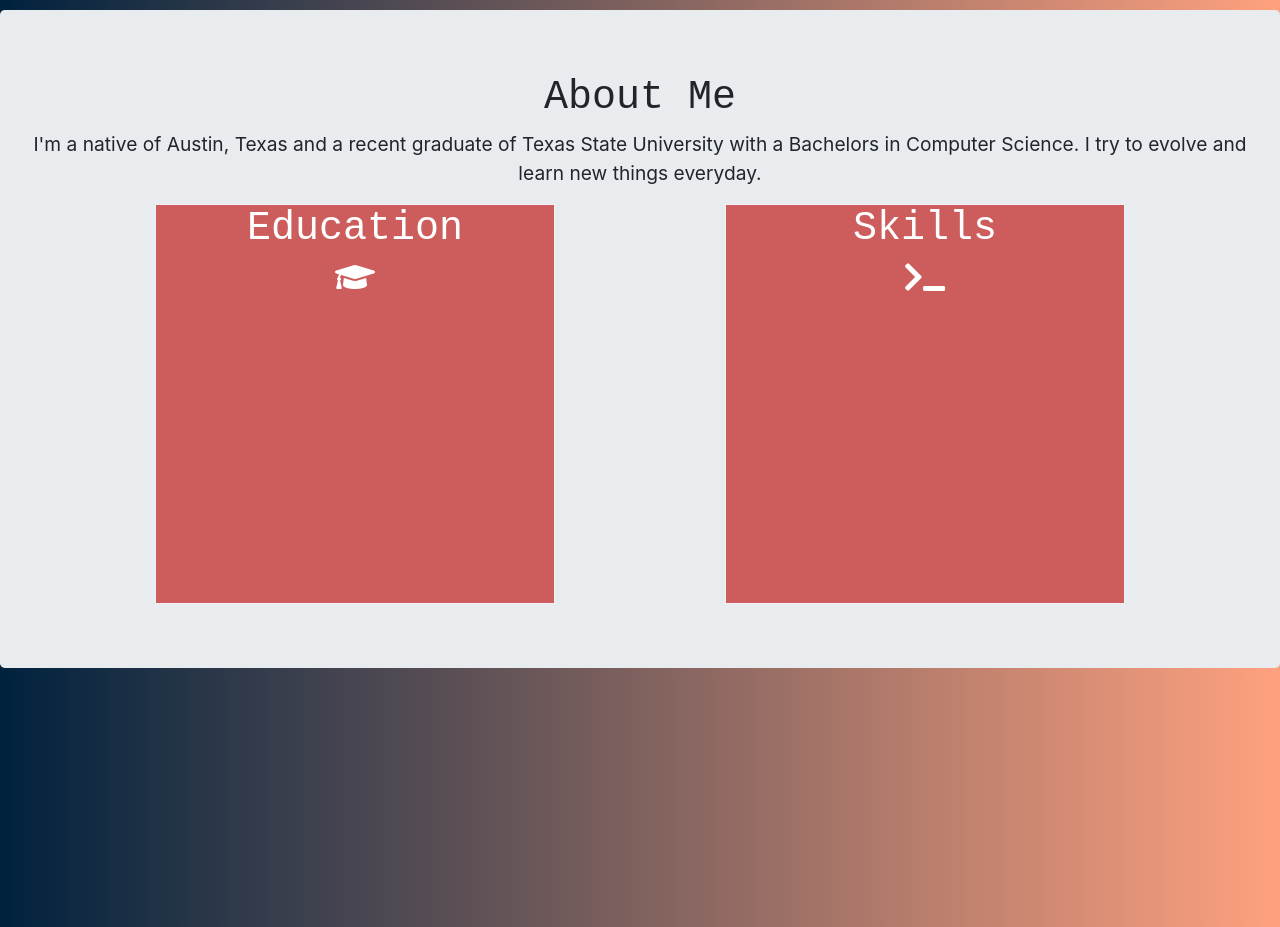
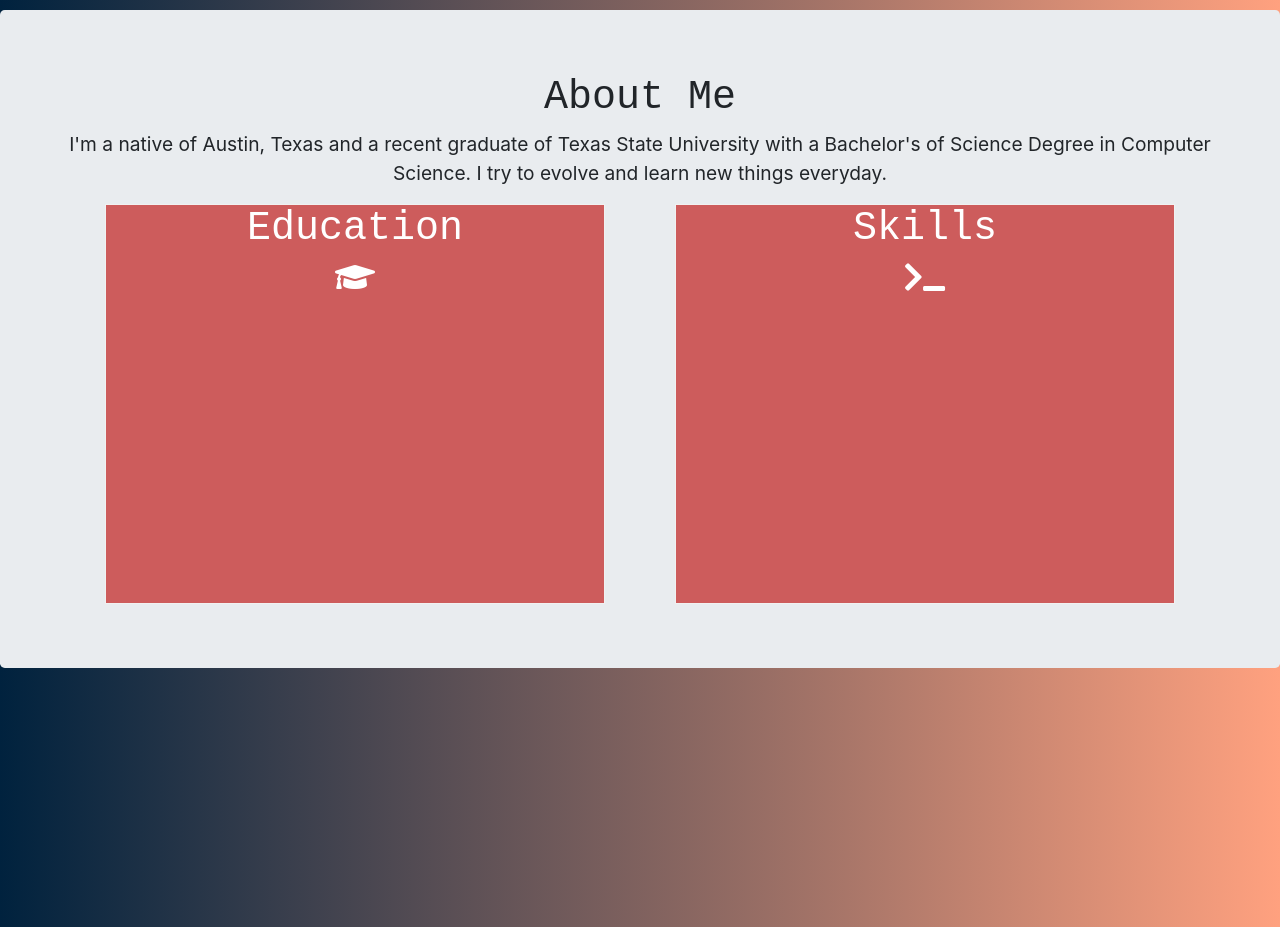
Before and after one commit to mattCrumley/Portfolio, a plain HTML site: page index.html in a window 1280 px wide. Shown: the part 1360-2287 px from the top of the page. Drawn offline with nearby package versions, Linux system fonts and the light colour scheme.

Commit message:
Styling changes to flipcards

```diff
--- a/index.html
+++ b/index.html
@@ -61,7 +61,7 @@
 		<!-- bootstrap jumbotron -->
 	  <div id="aboutMe" class="jumbotron">
 	  	<h1>About Me</h1>
-	  	<p>I'm a native of Austin, Texas and a recent graduate of Texas State University with a Bachelors in Computer Science. I try to evolve and learn new things everyday. </p>
+	  	<p>I'm a native of Austin, Texas and a recent graduate of Texas State University with a Bachelor's of Science Degree in Computer Science. I try to evolve and learn new things everyday. </p>
 	  	<!--<img id="portrait" src="portrait.png"> -->
 
 	  	<div class="container">
@@ -77,9 +77,19 @@
 						    <div class="flip-card-back">
 						      <h3>Texas State University</h3>
 						      <p>Graduated May, 2019</p>
-						      <p>Bachelors of Science in Computer Science with a Minor in Applied Mathmatics; GPA: 3.6/4.0</p>
-						      <p>Relevant Coursework: Software Testing, Computer System Security, Database Systems, Datamining and Information Retrieval, Operating
-									Systems, Computer Architecture, Object Oriented Design and Programming, Data Structures and Algorithms</p>
+						      <p>Bachelor's in Computer Science with a Minor in Applied Mathmatics; GPA: 3.6</p>
+						      <h3>Relevant Coursework</h3>
+							  <ul id="skillList">
+								<li>Software Testing</li>
+								<li>Computer System Security</li>
+								<li>Database Systems</li>
+								<li>Datamining and Information Retrieval</li>
+								<li>Operating Systems</li>
+								<li>Computer Architecture</li>
+								<li>Object Oriented Design and Programming</li>
+								<li>Data Structures and Algorithms</li>
+							  </ul>
+
 						    </div>
 						  </div>
 						</div>
@@ -93,10 +103,23 @@
 						    </div>
 						    <div class="flip-card-back">
 						      <h3>Languages</h3>
-						      <p>C++, HTML/CSS, Javascript(Some Experience), Java(Some Experience), SQL(Some Experience), Python(Some
-									Experience)</p>
-									<h3>Other</h3>
-						      <p> Windows, Linux, phpMyAdmin, GitHub</p>
+							  <ul id="skillList">
+								<li>C++</li>
+								<li>HTML/CSS</li>
+								<li>JavaScript</li>
+								<li>Java</li>
+								<li>Python</li>
+							  </ul>
+
+
+							  <h3>Other</h3>
+							  <ul id="skillList">
+								<li>Windows</li>
+								<li>Linux</li>
+								<li>phpMyAdmin</li>
+								<li>Git and GitHub</li>
+							  </ul>
+
 						    </div>
 						  </div>
 						</div>
--- a/portfolio.css
+++ b/portfolio.css
@@ -41,9 +41,8 @@ p{
 }
 
 ul{
-	list-style: none;
+  list-style:none;
 }
-
 
 .container-fluid{
 	/* I had an issue where my divs were not taking up the entire width of the page.
@@ -69,7 +68,7 @@ ul{
 /* The flip card container - set the width and height to whatever you want. We have added the border property to demonstrate that the flip itself goes out of the box on hover (remove perspective if you don't want the 3D effect */
 .flip-card {
   background-color: transparent;
-  width: 400px;
+  width: 500px;
   height: 400px;
   border: 1px solid #f1f1f1;
   perspective: 1000px; /* Remove this if you don't want the 3D effect */
@@ -168,6 +167,11 @@ ul{
 
 }
 
+#skillList{
+  padding:0;
+
+}
+
 #topBanner{
 	background: #E9ECEF;
 }
```
Also changed, not shown: 2 other files.
